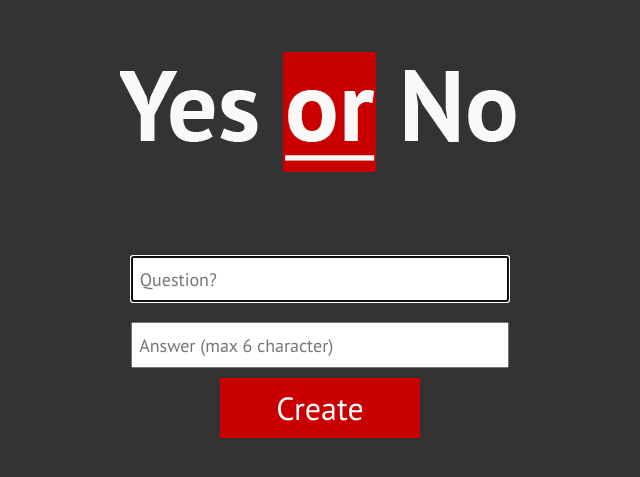
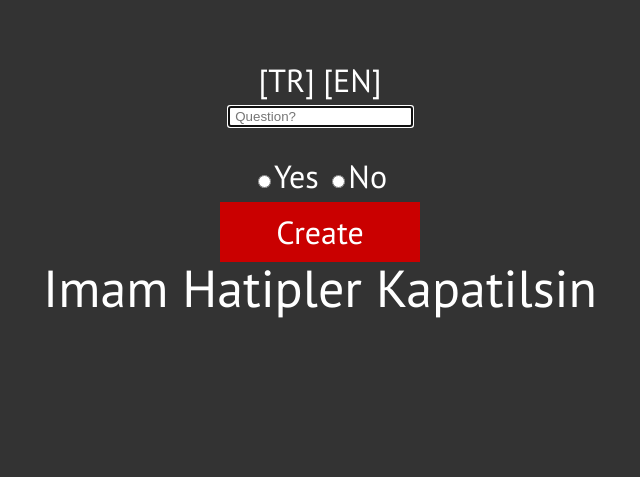
Before and after one commit to livacengiz/yeesno.com, a Flask app: page / in a window 1280 px wide. Shown: the top 477 px of the page, without its empty margins (320-960 px from the left). Run offline with Flask 2, Linux system fonts and the light colour scheme.

Commit message:
version 2 updated

```diff
--- /dev/null
+++ b/static/main.js
@@ -0,0 +1,24 @@
+function makeurl() {
+    var e = $("#question").val(),
+        a = convertToSlug(e);
+    document.getElementById("quesform").action = "/" + a + ".com"
+}
+
+function switchLang(e) {
+    var a = $("#noValue").val();
+    console.log(a), "en" == e ? ($("#yes").val("Yes"), $("#no").val("No"), $("<span id='yesValue'>Yes</span>").replaceAll("#yesValue"), $("<span id='noValue'>No</span>").replaceAll("#noValue"),$("#send").val("Create")) :
+
+                    ($("#yes").val("Evet"), $("#no").val("Hayır"), $("<span id='yesValue'>Evet</span>").replaceAll("#yesValue"), $("<span id='noValue'>Hayır</span>").replaceAll("#noValue"), $("#send").val("Oluştur"))
+}
+var convertToSlug = function(e) {
+    var a = {
+        "çÇ": "c",
+        "ğĞ": "g",
+        "şŞ": "s",
+        "üÜ": "u",
+        "ıİ": "i",
+        "öÖ": "o"
+    };
+    for (var l in a) e = e.replace(new RegExp("[" + l + "]", "g"), a[l]);
+    return e.replace(/[^-a-zA-Z0-9\s]+/gi, "").replace(/\s/gi, "").replace(/[-]+/gi, "").toLowerCase()
+};
--- /dev/null
+++ b/static/main.min.js
@@ -0,0 +1 @@
+function makeurl(){var a=$("#question").val(),b=convertToSlug(a);document.getElementById("quesform").action="/"+b+".com"}function switchLang(a){var b=$("#noValue").val();console.log(b),"en"==a?($("#yes").val("Yes"),$("#no").val("No"),$("<span id='yesValue'>Yes</span>").replaceAll("#yesValue"),$("<span id='noValue'>No</span>").replaceAll("#noValue"),$("#send").val("Create")):($("#yes").val("Evet"),$("#no").val("Hayır"),$("<span id='yesValue'>Evet</span>").replaceAll("#yesValue"),$("<span id='noValue'>Hayır</span>").replaceAll("#noValue"),$("#send").val("Oluştur"))}var convertToSlug=function(a){var b={"çÇ":"c","ğĞ":"g","şŞ":"s","üÜ":"u","ıİ":"i","öÖ":"o"};for(var c in b)a=a.replace(new RegExp("["+c+"]","g"),b[c]);return a.replace(/[^-a-zA-Z0-9\s]+/gi,"").replace(/\s/gi,"").replace(/[-]+/gi,"").toLowerCase()};
--- a/templates/index.html
+++ b/templates/index.html
@@ -6,40 +6,31 @@
   <link rel="stylesheet" href="{{ url_for('static', filename='style.css') }}">
   <link rel="shortcut icon" href="{{ url_for('static', filename='favicon.png') }}">
   <link href='http://fonts.googleapis.com/css?family=PT+Sans' rel='stylesheet' type='text/css'>
+  <script type="text/javascript" src="{{ url_for('static', filename='main.js') }}"></script>
+  <script src="https://ajax.googleapis.com/ajax/libs/jquery/1.12.4/jquery.min.js"></script>
 </head>
 <body>
 
-  <a href="/"><h1></h1></a>
-   <script type="text/javascript">
-    	function makeurl() {
-    		var slug = convertToSlug(document.getElementById('ques').value);
-    		document.getElementById('quesform').action = '/' + slug + '.com';
-    	}
-      function convertToSlug(text) {
-        var trMap = {
-            'çÇ':'c',
-            'ğĞ':'g',
-            'şŞ':'s',
-            'üÜ':'u',
-            'ıİ':'i',
-            'öÖ':'o'
-        };
-        for(var key in trMap) {
-            text = text.replace(new RegExp('['+key+']','g'), trMap[key]);
-        }
-        return  text.replace(/[^-a-zA-Z0-9\s]+/ig, '')
-                    .replace(/\s/gi, "")
-                    .replace(/[-]+/gi, "")
-                    .toLowerCase();
+  <header class="logo">
+  </header>
 
-        }
-   </script>
+  <section>
+    <form method="POST" id="quesform">
+    <div class="language">
+        <span id="tr" onclick="switchLang('tr')">[TR]</span>
+        <span id="en" onclick="switchLang('en')">[EN]</span> <br>
+      </div>
+      <input type="text"  placeholder=" Question?"  required autofocus class="from-input" id="question" name="ques"></br> <br>
+      <!-- <input type="text"  placeholder=" Answer (max 6 character)" required  class="from-input" name="answer" maxlength="6"></br> -->
+        <input type="radio" name="answer" value="Yes" id="yes"><span id="yesValue">Yes</span>
+        <input type="radio" name="answer" value="No" id="no"><span id="noValue">No</span> <br>
+      <input type="submit" onclick="makeurl()" value="Create" id="send" href="">
+    </form>
+  </section>
 
-  <form method="POST" id="quesform">
-    <input type="text"  placeholder=" Question?"  required autofocus class="question" id="ques" name="ques"></br>
-    <input type="text"  placeholder=" Answer (max 6 character)" required  class="question" name="answer" maxlength="6"></br>
-    <input type="submit" onclick="makeurl()" value="Create" id="send" href="">
-  </form>
+  <footer>
+    <span>Imam Hatipler Kapatilsin</span>
+  </footer>
 
       <script>
             (function(i,s,o,g,r,a,m){i['GoogleAnalyticsObject']=r;i[r]=i[r]||function(){(i[r].q=i[r].q||[]).push(arguments)},i[r].l=1*new Date();a=s.createElement(o),m=s.getElementsByTagName(o)[0];a.async=1;a.src=g;m.parentNode.insertBefore(a,m)})(window,document,'script','//www.google-analytics.com/analytics.js','ga');ga('create', 'UA-46834633-3', 'auto');ga('send', 'pageview');
--- a/templates/voila.html
+++ b/templates/voila.html
@@ -13,6 +13,10 @@
     <h2>{{data['answer'].upper()}}<br></h2>
     <a href="/" id="create" class="fixed">Create <br> Your Own</a>
     <div class='share-button share-button-top'></div>
+
+    <footer>
+      <span>Imam Hatipler Kapatilsin</span>
+    </footer>
     <script type="text/javascript">
     var share_button_top = new Share(".share-button-top", {
       title: (window.location.pathname + " YeesNo.com" ),
```
Also changed, not shown: requirements.txt (added, +8 -0 lines).
